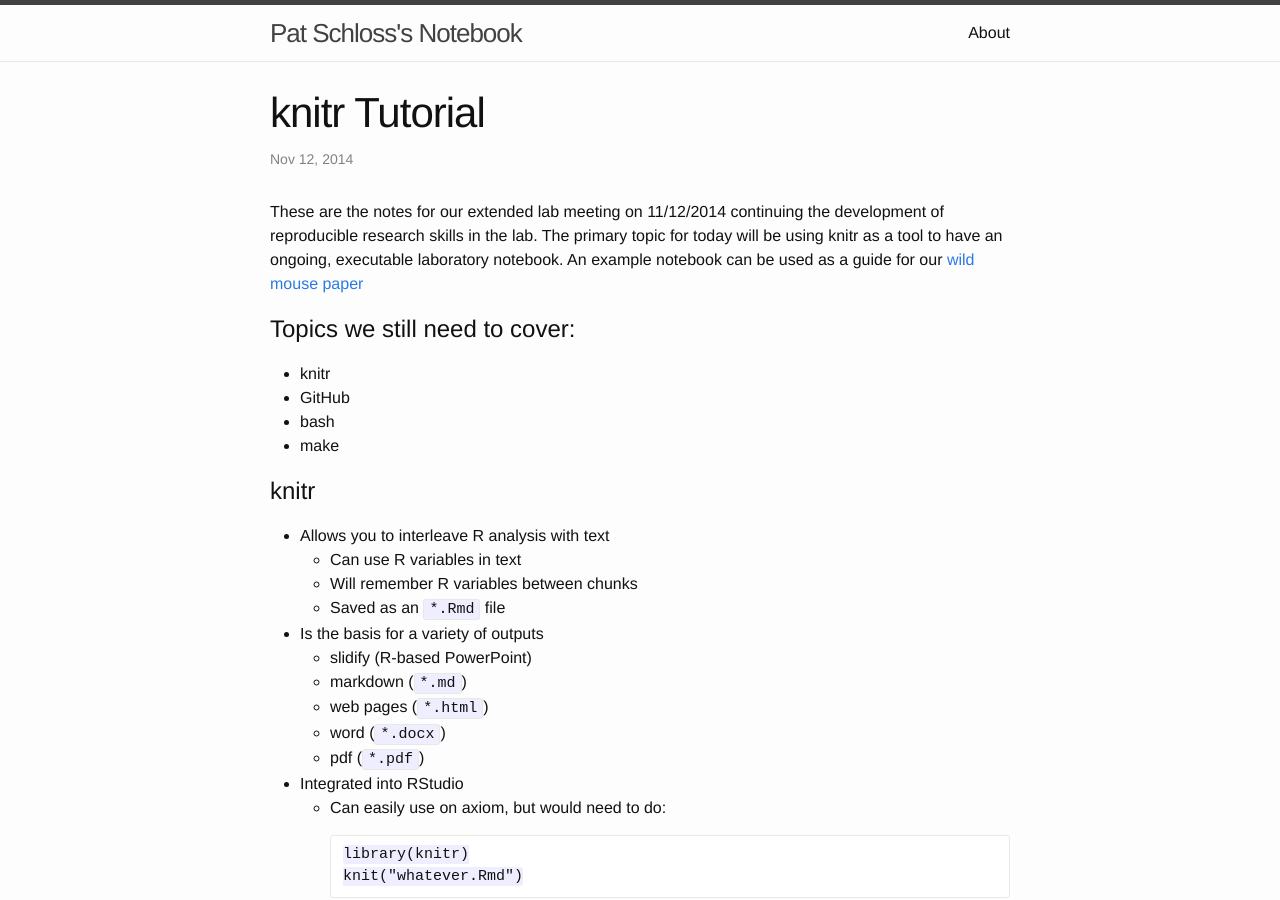
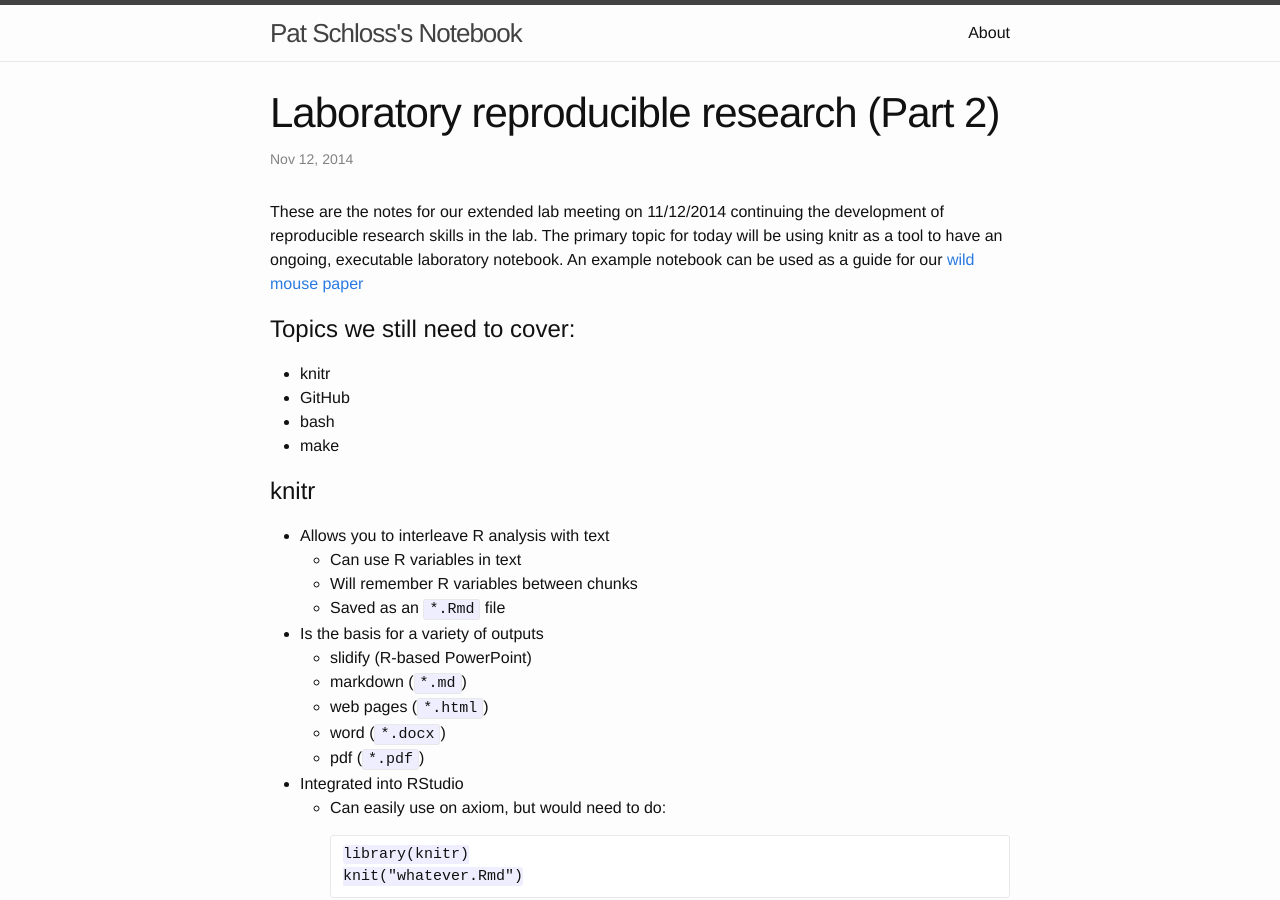
Before and after one commit to pschloss/pschloss.github.io, a Jekyll site: the page built from _posts/2014-11-12-knitrTutorial.md, in a window 1280 px wide and 900 px high. Built offline with Jekyll 4.4.1, drawn with Linux system fonts in a browser that asks for light colours; comment, search, counter and statistics services are not loaded.

Commit message:
Change title to conform with earlier tutorial title

```diff
--- a/_posts/2014-11-12-knitrTutorial.md
+++ b/_posts/2014-11-12-knitrTutorial.md
@@ -1,6 +1,6 @@
 ---
 layout: post
-title:  "knitr Tutorial"
+title:  "Laboratory reproducible research (Part 2)"
 date:   2014-11-12
 comments: true
 ---
```
